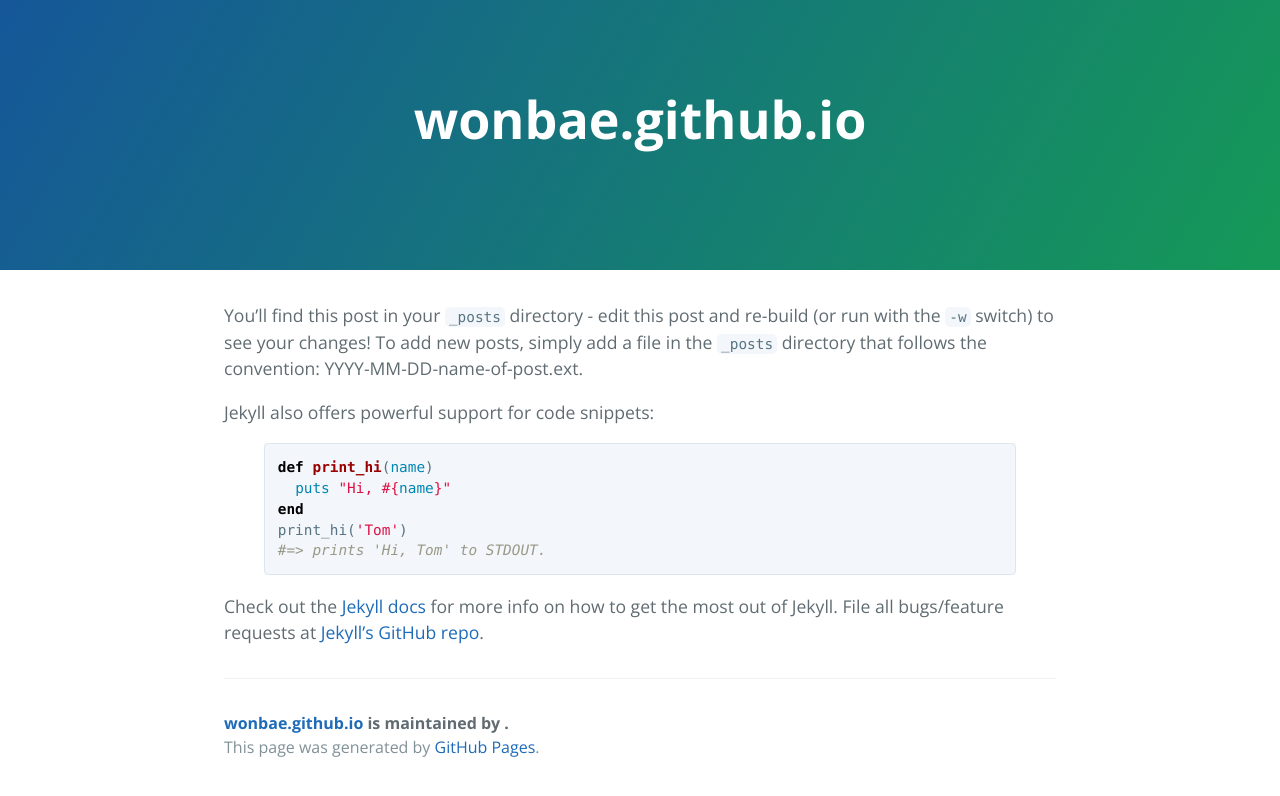
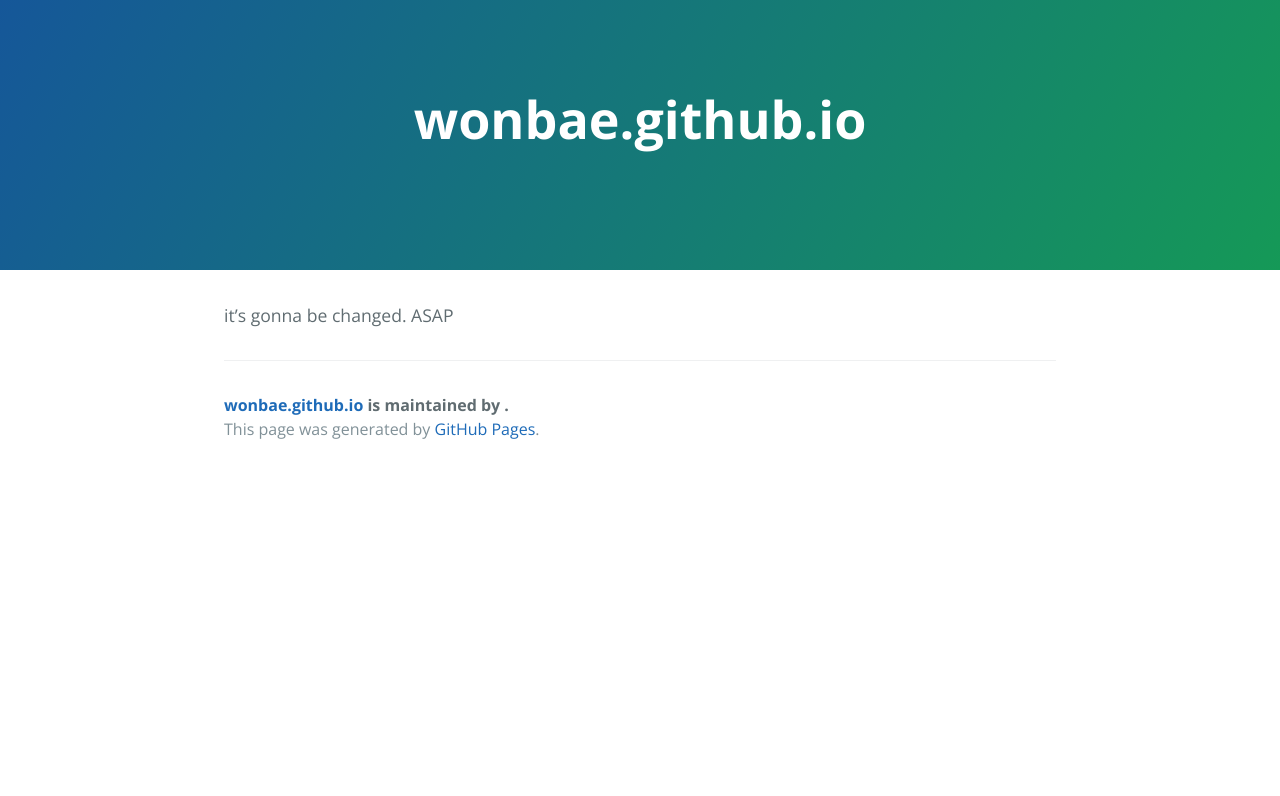
Before and after one commit to wonbae/wonbae.github.io, a Jekyll site: the page built from _posts/2016-02-12-sample-content.markdown, in a window 1280 px wide. Shown: the top 796 px of the page. Built offline with Jekyll 4.4.1, drawn with Linux system fonts in a browser that asks for light colours.

Commit message:
remove main page md

```diff
--- a/_posts/2016-02-12-sample-content.markdown
+++ b/_posts/2016-02-12-sample-content.markdown
@@ -4,21 +4,4 @@
 date:   2016-02-12 17:50:00
 categories: main
 ---
-
-You'll find this post in your `_posts` directory - edit this post and re-build (or run with the `-w` switch) to see your changes!
-To add new posts, simply add a file in the `_posts` directory that follows the convention: YYYY-MM-DD-name-of-post.ext.
-
-Jekyll also offers powerful support for code snippets:
-
-{% highlight ruby %}
-def print_hi(name)
-  puts "Hi, #{name}"
-end
-print_hi('Tom')
-#=> prints 'Hi, Tom' to STDOUT.
-{% endhighlight %}
-
-Check out the [Jekyll docs][jekyll] for more info on how to get the most out of Jekyll. File all bugs/feature requests at [Jekyll's GitHub repo][jekyll-gh].
-
-[jekyll-gh]: https://github.com/mojombo/jekyll
-[jekyll]:    http://jekyllrb.com
+it's gonna be changed. ASAP
```
